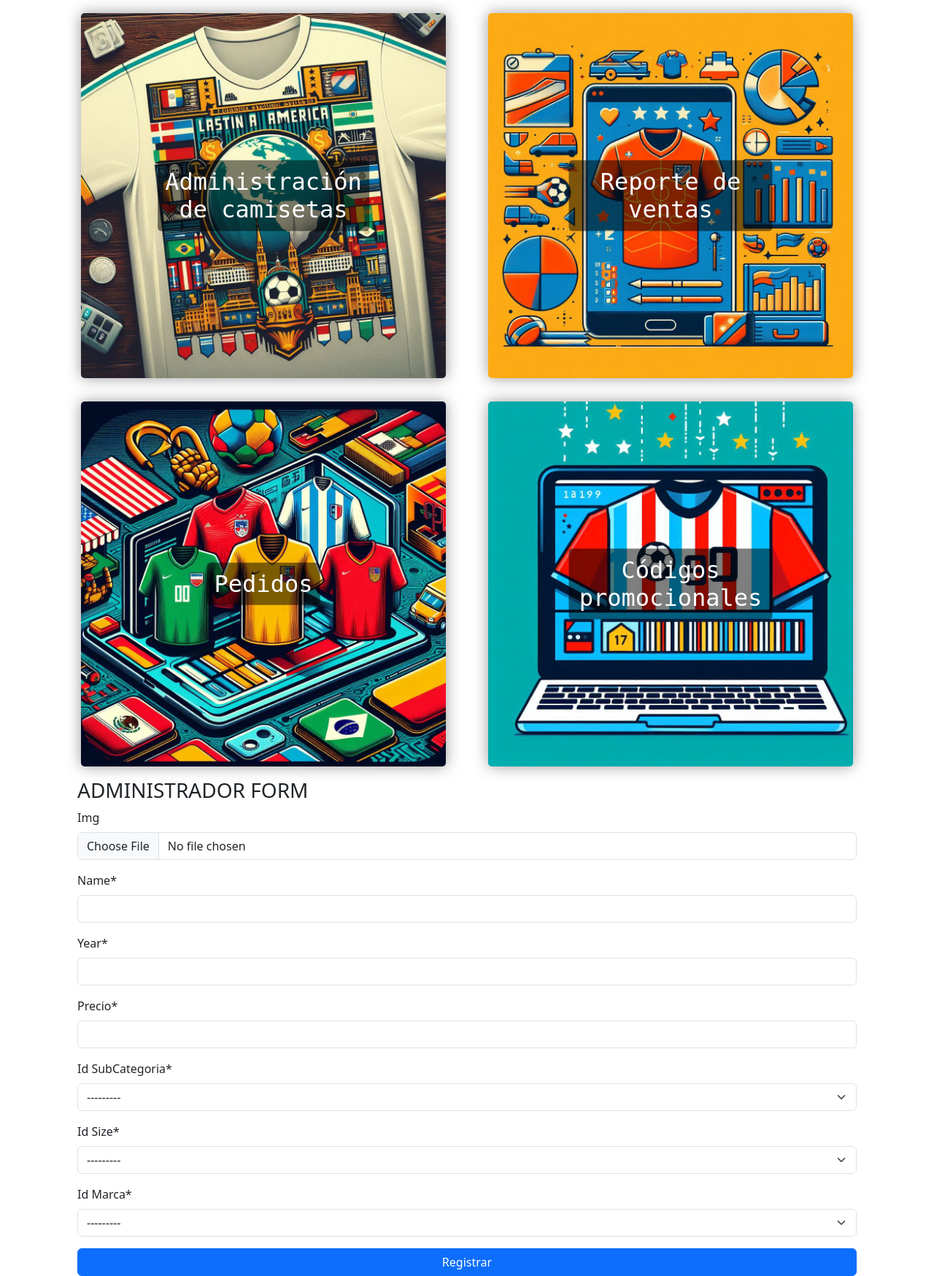
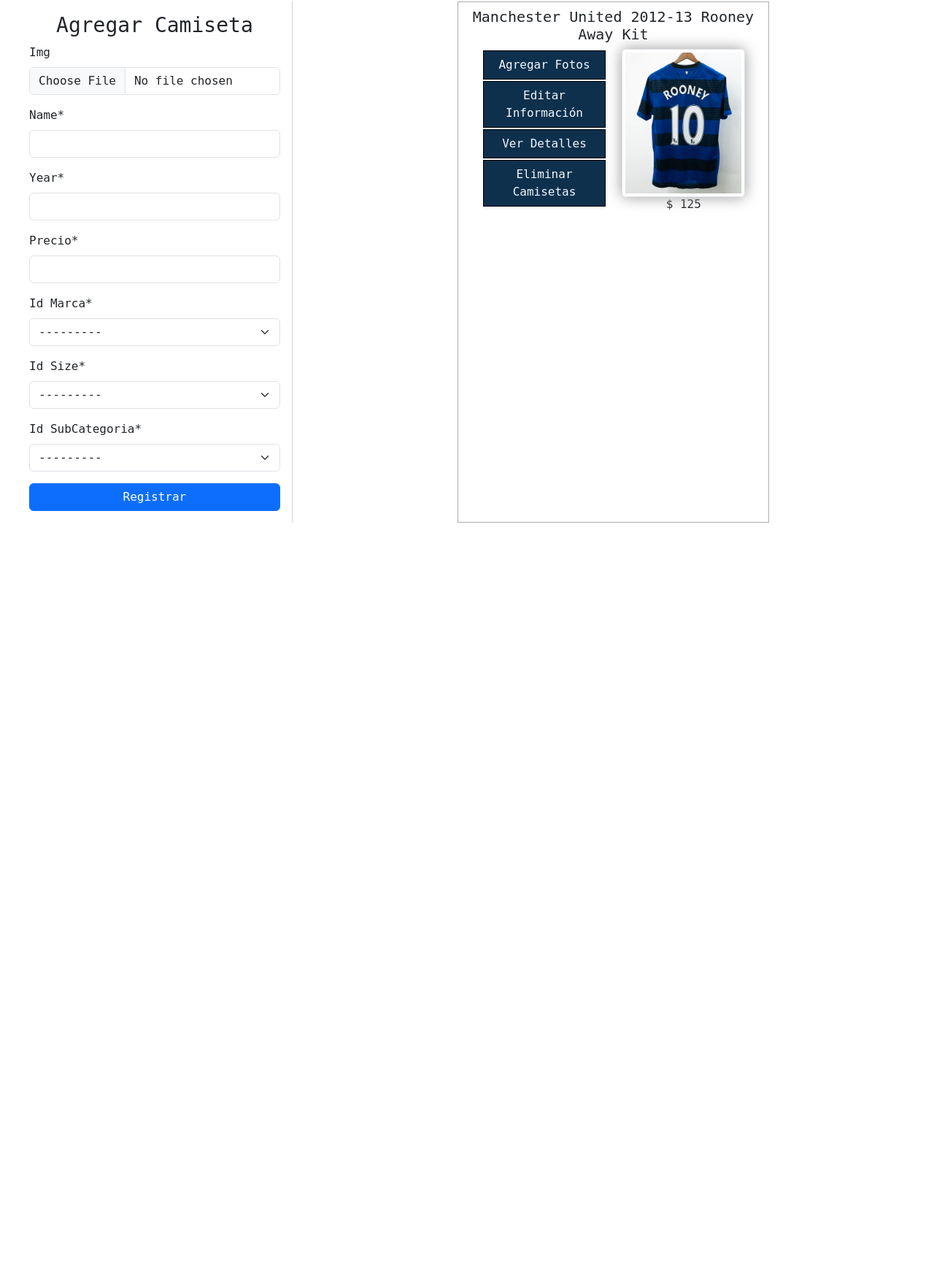
Before and after one commit to AntonioC2421/Camisetas-Vintage, a Django app: page /AdminView/ViewAdmin/AddCamiseta/ in a window 1280 px wide. Shown: the part 98-1846 px from the top of the page at 73% size. After the commit the page ends 814 px from the top, so only its background shows below. Run offline with Django 5.2, Linux system fonts and the light colour scheme; data comes from the database, SQL or seed files in the repository; both versions use the stored data as it was after the commit; some libraries are stand-ins or nearby versions.

Commit message:
Creacion de vista Administracion de camisetas(formulario ingreso de camisetas realizado | falta de administracion (botones de agregar fotos,editar,eliminar,ver detalles))

```diff
--- a/Templates/TemplatesAdmin/ADDcamisetas/ADDcamisetas.html
+++ b/Templates/TemplatesAdmin/ADDcamisetas/ADDcamisetas.html
@@ -2,23 +2,89 @@
 {% load static %}
 {% load crispy_forms_tags %}
 {% block content %}
+
 <head>
-    <title>Login</title>
     <link rel="stylesheet" href="">
+    <style>
+        .adminCamiseta {
+            font-family: monospace;
+        }
+
+        .formulario {
+            border-right: 1px solid rgb(211, 211, 211);
+        }
+    </style>
 </head>
 
-<div class="container">
-    <div class="container">
-        <h3>ADMINISTRADOR FORM</h3>
-    </div>
-    <div class="container">
-        <form action="" method="post">
+<body>
+    <div class="container-fluid adminCamiseta d-flex">
+
+        <div class="container formulario p-3" style="width:30%;">
+            <h3 style="text-align: center;">Agregar Camiseta</h3>
+            <form method="post" enctype="multipart/form-data">
                 {% csrf_token %}
                 {{ FormADDcamiseta | crispy }}
                 <div class="d-grid gap-2">
                     <button type="submit" class="btn btn-primary">Registrar</button>
                 </div>
             </form>
+            {% if mensaje %}
+            <div class="alert alert-success" id="mensaje">
+                {{mensaje}}
+            </div>
+            <script>
+                document.addEventListener("DOMContentLoaded", function () {
+                    var successMessage = document.getElementById("mensaje");
+
+                    if (successMessage) {
+                        setTimeout(function () {
+                            successMessage.style.display = 'none';
+                        }, 2000);
+                    }
+                });
+            </script>
+            {% endif %}
+        </div>
+
+        <div class="container row cardcamisetas" style="width: 70%;">
+            {% if datateams %}
+            {% for team in datateams %}
+            <div class="container col-lg-6 p-2" style="border: 1px solid rgb(173, 173, 173);">
+                <div class="container">
+                    <h5 style="text-align: center;">{{ team.name }}</h5>
+                </div>
+                <div class="container d-flex">
+                    <div class="container">
+                        <button class="container"
+                            style="border:1px solid black; text-align: center; align-content: center; display: block; padding: 7px; background-color: rgb(15, 48, 77); margin: 2px;">
+                            <p style="margin: auto; color: aliceblue;">Agregar Fotos</p>
+                        </button>
+                        <button class="container"
+                            style="border:1px solid black; text-align: center; align-content: center; display: block; padding: 7px; background-color: rgb(15, 48, 77); margin: 2px;">
+                            <p style="margin: auto; color: aliceblue;">Editar Información</p>
+                        </button>
+                        <button class="container"
+                            style="border:1px solid black; text-align: center; align-content: center; display: block; padding: 7px; background-color: rgb(15, 48, 77); margin: 2px;">
+                            <p style="margin: auto; color: aliceblue;">Ver Detalles</p>
+                        </button>
+                        <button class="container"
+                            style="border:1px solid black; text-align: center; align-content: center; display: block; padding: 7px; background-color: rgb(15, 48, 77); margin: 2px;">
+                            <p style="margin: auto; color: aliceblue;">Eliminar Camisetas</p>
+                        </button>
+                    </div>
+                    <div class="container" style="display: grid; place-items: center;">
+                        {% if team.img %}
+                        <img src="{{ team.img.url }}" class="img-thumbnail w-100">
+                        {% else %}
+                        <img src="{% static 'imagenes/eror.jpg' %}" class="img-thumbnail w-100">
+                        {% endif %}
+                        <h6 style="text-align: center;">$ {{ team.precio|floatformat:0 }}</h6>
                     </div>
                 </div>
+            </div>
+            {% endfor %}
+            {% endif %}
+        </div>
+    </div>
+</body>
 {% endblock %}
--- a/Templates/TemplatesAdmin/Principal/Principal.html
+++ b/Templates/TemplatesAdmin/Principal/Principal.html
@@ -73,6 +73,7 @@
     </div>
 
     <div class="conteAdmin" style="display: grid; place-items: center;">
+        {% block content %}
         <div class="container d-flex row">
 
             <div class="container col-lg-6 py-3" style="position: relative; text-align: center;">
@@ -104,13 +105,8 @@
             </div>
 
         </div>
-
-        <div class="container">
-            {% block content %}
-            {% endblock %}
-        </div>
+        {% endblock %}
     </div>
-
 </body>
 
 </html>
--- a/Templates/TemplatesClientes/MainCliente/IndexCliente.html
+++ b/Templates/TemplatesClientes/MainCliente/IndexCliente.html
@@ -72,10 +72,6 @@
             {% endif %}
         </div>
 
-        <div class="container-fluid d-flex">
-            {% block content %}
-            {% endblock %}
-        </div>
         <hr>
         <footer>
             <div class="container-fluid p-4">
--- a/VistaAdmin/forms.py
+++ b/VistaAdmin/forms.py
@@ -4,4 +4,4 @@ from django import forms
 class ADDcamisetasForm(forms.ModelForm):
     class Meta:
         model = Teams
-        fields = '__all__'
+        fields = ('img','name','year','precio','id_Marca','id_Size','id_SubCategoria')
--- a/VistaAdmin/views.py
+++ b/VistaAdmin/views.py
@@ -12,12 +12,15 @@ def MainPrincipal(request):
 
 def ADDcamisetas(request):
     cam = ADDcamisetasForm()
-    data = {'FormADDcamiseta' : ADDcamisetasForm()}
+    teams = Teams.objects.all()
+    data = {'FormADDcamiseta' : ADDcamisetasForm(), 'datateams': teams}
     if request.method == 'POST':
         cam = ADDcamisetasForm(request.POST,request.FILES)
         if cam.is_valid():
             cam.save()
-            data['mensaje'] = 'Camiseta Agregada Exitosamente!!'
+            return redirect('ViewsAdmin:ADDcamisetas')
+        else:
+            data['mensaje'] = 'Ocurrió un problema en el registro :"( !!'
     return render(request, './TemplatesAdmin/ADDcamisetas/ADDcamisetas.html',data)
 
 def exit(request):
```
Also changed, not shown: db.sqlite3. Lines whose indentation alone changed are shown as unchanged.
